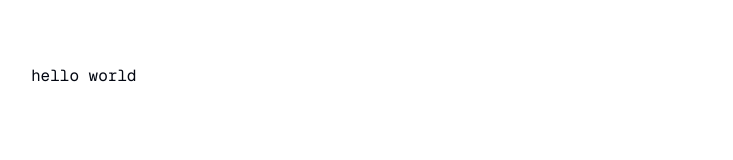
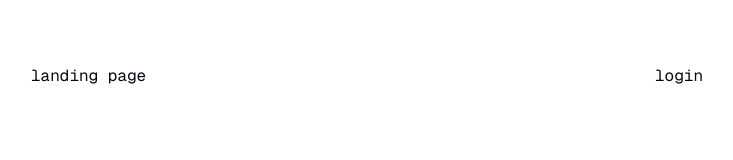
Before and after one commit to obnol/lesenn, a Next.js app: page / in a window 1280 px wide. Shown: the top 160 px of the page, without its empty margins (273-1006 px from the left). Built offline with nearby package versions, Linux system fonts and the light colour scheme.

Commit message:
feat: add routes

```diff
--- /dev/null
+++ b/app/[username]/page.tsx
@@ -0,0 +1,7 @@
+export default function Page() {
+  return (
+    <div>
+      <p>page page</p>
+    </div>
+  );
+}
--- a/app/page.tsx
+++ b/app/page.tsx
@@ -1,3 +1,10 @@
-export default function Home() {
-  return <p>hello world</p>;
+import Link from "next/link";
+
+export default function Page() {
+  return (
+    <div className="flex justify-between">
+      <p>landing page</p>
+      <Link href="/login">login</Link>
+    </div>
+  );
 }
```
